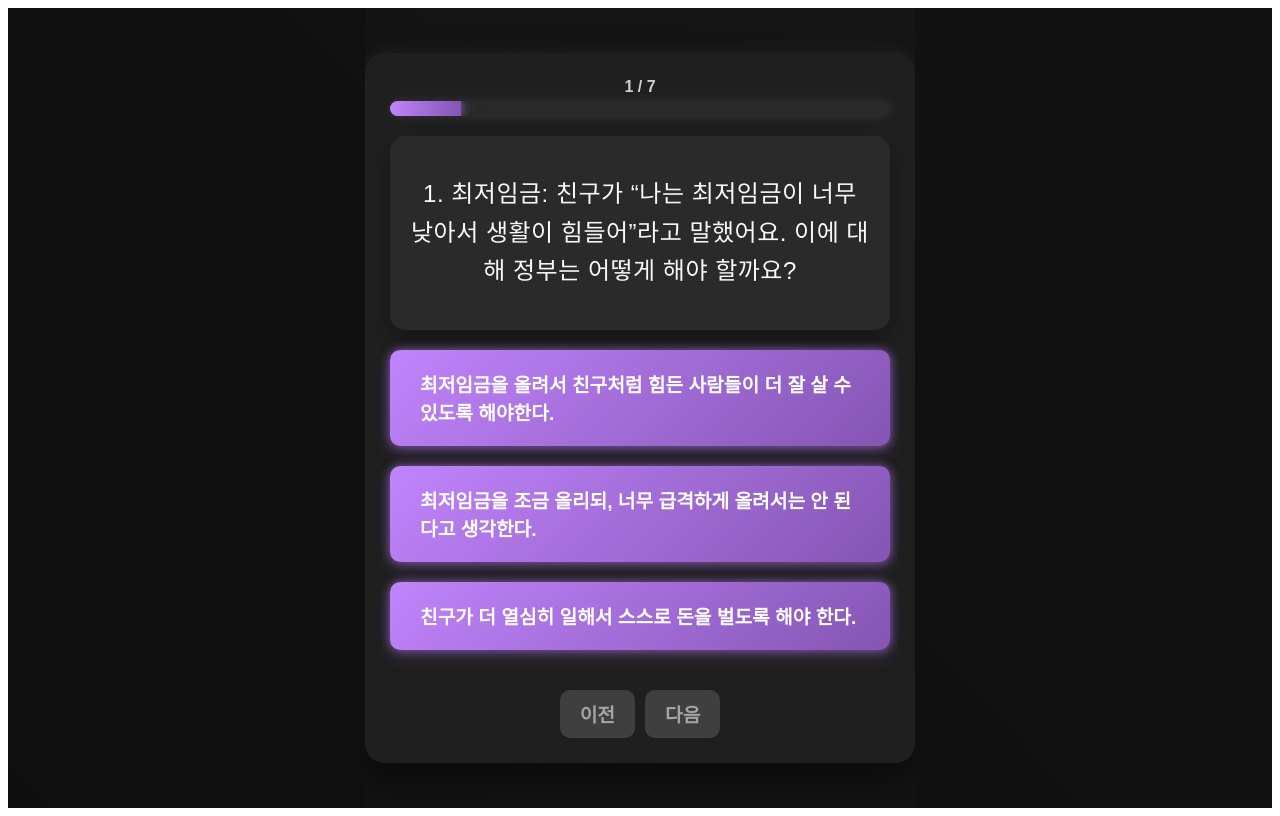
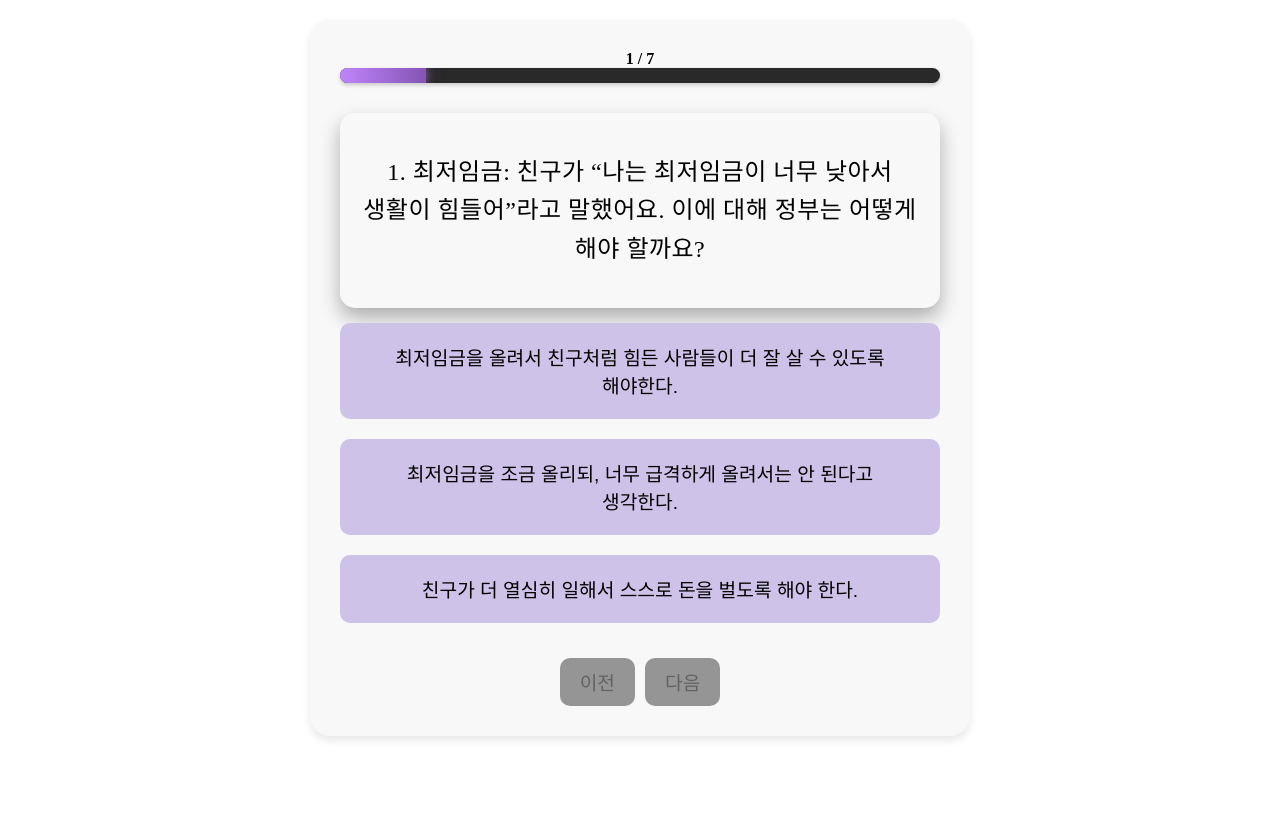
Before and after one commit to Co-Deep-Project/Deploy, a React (Create React App) app in the folder frontend/: page /mbti in a window 1280 px wide. Both pictures are taken after a click on the button "시작하기". Built offline with nearby package versions, Linux system fonts and the light colour scheme.

Commit message:
Update QuestionScreen.css

```diff
--- a/frontend/src/mbti/QuestionScreen.css
+++ b/frontend/src/mbti/QuestionScreen.css
@@ -1,95 +1,90 @@
-/* 전체 화면 컨테이너 */
-.mbti-container {
-  display: flex;
-  justify-content: center;
-  align-items: center;
-  height: 100vh;
-  background: linear-gradient(45deg, #0a0a0a, #1a1a1a);
-  background-size: 400% 400%;
-  animation: gradientAnimation 10s ease infinite;
-  color: #ffffff;
-  font-family: 'Poppins', sans-serif; /* 글씨체를 Poppins로 변경 */
-  overflow: hidden;
-  position: relative;
+.question-header {
+  position: relative; /* fixed 대신 relative로 변경 */
+  width: 100%;
+  height: 60px;
+  z-index: 1000;
 }
 
-/* 그라데이션 애니메이션 */
-@keyframes gradientAnimation {
-  0% {
-    background-position: 0% 50%;
-  }
-  50% {
-    background-position: 100% 50%;
-  }
-  100% {
-    background-position: 0% 50%;
+.question-box {
+  margin-top: 20px !important;
+  width: 100%;
+  max-width: 600px;
+  background: #f8f8f8;
+  border-radius: 20px;
+  box-shadow: 0 4px 8px rgba(0, 0, 0, 0.1);
+  padding: 30px;
+  display: flex;
+  flex-direction: column;
+  align-items: center;
+  justify-content: center;
+  margin: 0 auto;
+  overflow: auto;
+}
+
+.home-button {
+  height: auto;
+}
+
+
+@media (max-width: 768px) {
+  .mbti-container, .question-box {
+    width: 95%;        /* 화면이 작을 때는 너비를 조금 더 늘림 */
   }
 }
 
-/* 중앙 컨테이너 크기 및 텍스트 크기 조정 */
-.question-box {
-  width: 500px; /* ResultScreen과 동일한 너비 */
-  height: auto; /* ResultScreen과 동일한 높이 */
-  background: #1f1f1f;
-  border-radius: 20px;
-  box-shadow: 0 15px 35px rgba(0, 0, 0, 0.5), 0 -5px 15px rgba(255, 255, 255, 0.05);
-  padding: 25px; /* 패딩 조정 */
-  display: flex;
-  flex-direction: column;
-  justify-content: flex-start; /* 컨텐츠를 위로 정렬 */
-  font-size: 1rem;
-  gap: 20px; /* 간격 줄이기 */
+
+/* 진행률 */
+.progress-wrapper {
+  width: 100%;
+  margin-bottom: 20px;
 }
 
-/* 진행률 표시 */
-.progress-wrapper {
-  display: flex;
-  flex-direction: column;
-  gap: 5px; /* 텍스트와 진행 바 간격 */
-}
+
 
 .progress-text {
   font-size: 1rem;
   font-weight: bold;
-  color: #cfcfcf;
-  text-align: center; /* 중앙 정렬 */
+  color: black;
+  text-align: center;
 }
 
-/* 진행 바 */
 .status-bar {
   width: 100%;
   height: 15px;
   background-color: #292929;
   border-radius: 10px;
   overflow: hidden;
-  box-shadow: 0 0 10px rgba(255, 255, 255, 0.1);
+  box-shadow: 0 2px 4px rgba(0, 0, 0, 0.2);
 }
 
 .status-bar-fill {
+  width: 0%; /* 초기 상태 */
   height: 100%;
   background: linear-gradient(90deg, #c084fc, #8455b3);
   transition: width 0.5s ease-in-out;
   box-shadow: 0 0 10px rgba(192, 132, 252, 0.6), 0 0 20px rgba(132, 85, 179, 0.4);
 }
 
-/* 질문 박스 */
 .qBox {
   background: rgba(255, 255, 255, 0.05);
   padding: 20px;
   border-radius: 15px;
   text-align: center;
   box-shadow: 0 10px 20px rgba(0, 0, 0, 0.3);
+  margin-bottom: 15px;
+  margin-top: 10px;
 }
 
 .qBox h2 {
   font-size: 1.5rem;
-  color: #f8f8f8;
+  color: black;
   line-height: 1.6;
   font-weight: 500;
   letter-spacing: 0.5px;
+  word-break:keep-all;
 }
 
-/* 답변 버튼 */
+/*버튼 */
 .answerBox {
   display: flex;
   flex-direction: column;
@@ -97,90 +92,146 @@
 }
 
 .answer-button {
-  width: 100%;
-  background: linear-gradient(135deg, #c084fc, #8455b3);
-  color: #ffffff;
+  background: #cfc2e9;
+  color: black;
   font-size: 1.2rem;
-  font-weight: bold;
   padding: 20px 30px;
   border: none;
   border-radius: 10px;
-  text-align: left;
-  box-shadow: 0 5px 15px rgba(132, 85, 179, 0.4), 0 0 10px rgba(192, 132, 252, 0.6);
   cursor: pointer;
-  transition: all 0.3s ease-in-out;
+  transition: transform 0.3s ease-in-out;
+  word-break: keep-all;
 }
 
 .answer-button:hover {
   transform: translateY(-3px);
-  box-shadow: 0 10px 20px rgba(132, 85, 179, 0.6), 0 0 20px rgba(192, 132, 252, 0.8);
+  background-color: #9c84c6;
 }
 
 .answer-button:active {
   transform: scale(0.98);
 }
 
-/* 클릭된 버튼만 색상 변경 */
 .answer-button.selected {
-  background: #731ed3; /* 선택된 버튼 색상 */
+  background: #9c84c6;
+  color: black;
 }
 
-/* 버튼 컨테이너 */
+
 .button-container {
   display: flex;
-  justify-content: space-between; /* 이전 버튼과 다음 버튼을 양쪽으로 배치 */
-  margin-top: 20px;
+  justify-content: space-between; /* 버튼 좌우로 배치 */
+  width: 100%;
+  max-width: 500px;
+  margin: 20px auto 0 auto; /* 위쪽에 20px의 간격 추가 */
+  gap: 15px; /* 버튼 사이의 간격 */
+  padding-top: 15px; /* 버튼과 컨텐츠 사이 간격 */
 }
 
+
 .next-button {
-  background: #8455b3;
-  color: #ffffff;
+  background: #cfc2e9;
+  color: black;
   font-size: 1.2rem;
-  font-weight: bold;
   padding: 10px 20px;
   border: none;
   border-radius: 10px;
   cursor: pointer;
-  transition: all 0.3s ease-in-out;
+  transition: background-color 0.3s ease;
+}
+
+.logo-container {
+  position: absolute;
+  top: 5px;
+  left: 20px;
+}
+
+
+.poliLogo {
+  width: 250px;
+  height: auto;
+  max-width: 100%; /* 화면 너비 초과 방지 */
+}
+
+
+.prev-button {
+  background: #cfc2e9; /* 기본 버튼 색상 */
+  color: black; /* 텍스트 색상 */
+  font-size: 1.2rem;
+  padding: 10px 20px;
+  border: none;
+  border-radius: 10px;
+  cursor: pointer;
+  transition: all 0.3s ease; /* 부드러운 전환 효과 */
+}
+.prev-button:hover {
+  background-color: #9c84c6;
+  transform: translateY(-2px);
 }
 
 .next-button:hover {
-  background: #6d3ca6;
+  background: #9c84c6; /* hover 상태에서 조금 더 어두운 색상 */
+  transform: translateY(-2px); /* 약간 위로 올라가는 효과 */
+  box-shadow: 0 5px 10px rgba(0, 0, 0, 0.15); /* 부드러운 그림자 */
 }
 
 .next-button:active {
   transform: scale(0.95);
+
+}
+.prev-button:disabled {
+  background: #555;
+  cursor: not-allowed;
+  opacity: 0.6;
 }
 
 .next-button:disabled {
-  background: #555; /* 비활성화된 버튼 색상 */
-  cursor: not-allowed; /* 클릭 불가 표시 */
+  background: #555;
+  cursor: not-allowed;
   opacity: 0.6;
 }
 
-/* 파동 효과 */
 
-@keyframes waveAnimation {
-  0% {
-    transform: scale(1);
-  }
-  50% {
-    transform: scale(1.1);
-  }
-  100% {
-    transform: scale(1);
-  }
+.complete-message {
+  font-family: 'Arial', sans-serif; /* 폰트 설정 */
+  text-align: center; /* 텍스트 중앙 정렬 */
+  background-color: #ffffff; /* 배경색 */
+  padding: 20px; /* 패딩 */
+  border-radius: 8px; /* 모서리 둥글게 처리 */
+  box-shadow: 0 4px 15px rgba(0,0,0,0.1); /* 그림자 효과 */
+  width: 80%; /* 너비 */
+  max-width: 600px; /* 최대 너비 */
+  margin: 40px auto; /* 상하 40px, 좌우 자동 중앙 정렬 */
 }
 
-.mbti-container::before {
-  content: '';
-  position: absolute;
-  top: 0;
-  left: 0;
-  right: 0;
-  bottom: 0;
-  background: rgba(255, 255, 255, 0.05);
-  animation: waveAnimation 6s ease-in-out infinite;
-  z-index: -1;
-  opacity: 0.5;
+.complete-message h2 {
+  font-size: 24px; /* 제목 크기 */
+  color: #333; /* 제목 색상 */
+  margin-bottom: 20px; /* 제목 아래 여백 */
 }
+
+.complete-message button {
+  padding: 10px 20px; /* 버튼 내부 여백 */
+  font-size: 18px; /* 텍스트 크기 */
+  background-color: #cfc2e9; /* 배경색 */
+  color: black; /* 글자색 */
+  border: none; /* 테두리 제거 */
+  border-radius: 5px; /* 둥근 모서리 */
+  cursor: pointer; /* 커서 변경 */
+  transition: background-color 0.3s, transform 0.2s; /* 색상 및 변환 효과 */
+}
+
+.complete-message button:hover {
+  background-color: #b8a6d9;; /* 호버 시 배경색 변경 */
+  transform: scale(1.05); /* 버튼 크기 증가 효과 */
+}
+
+.footer {
+  text-align: center;
+  margin-top: 20px;
+  line-height: 1.35;
+}
+
+.footer p {
+  font-size: 13px;
+}
```
